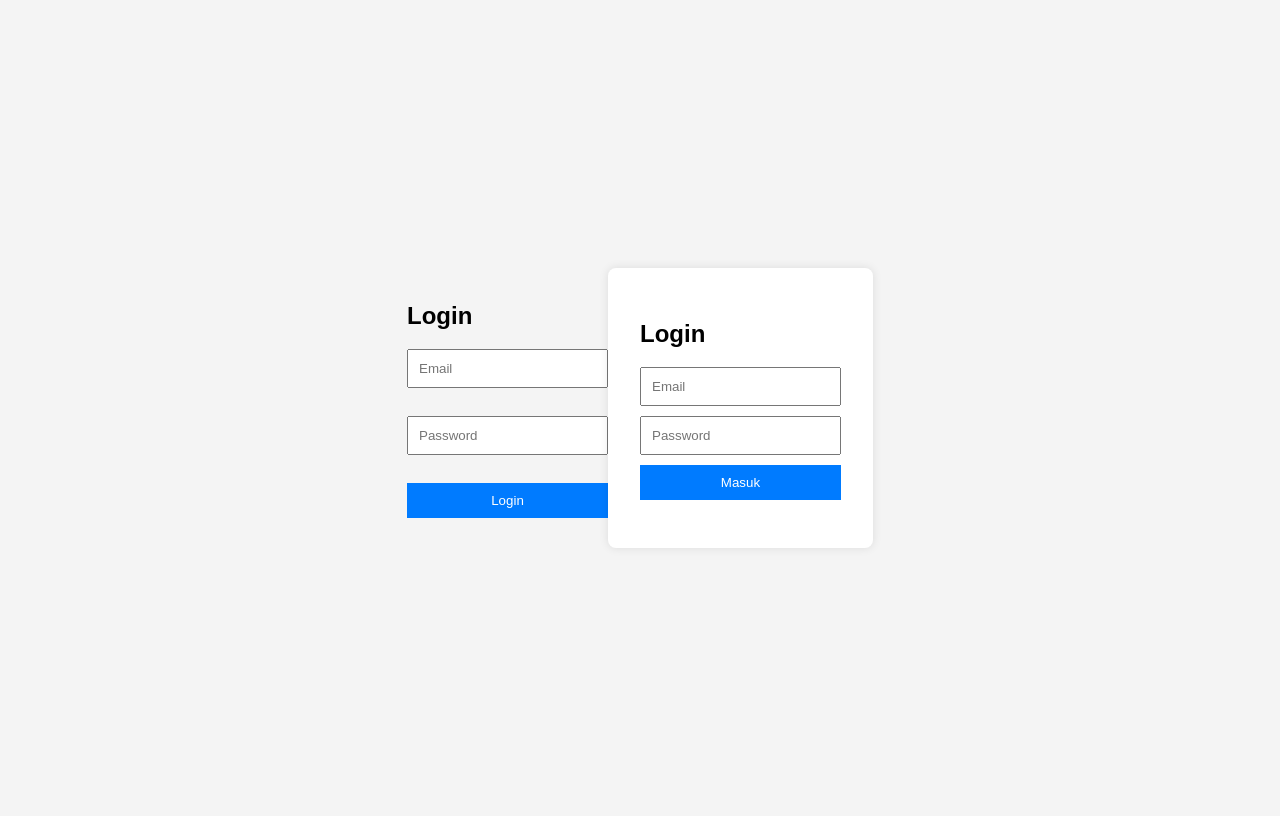
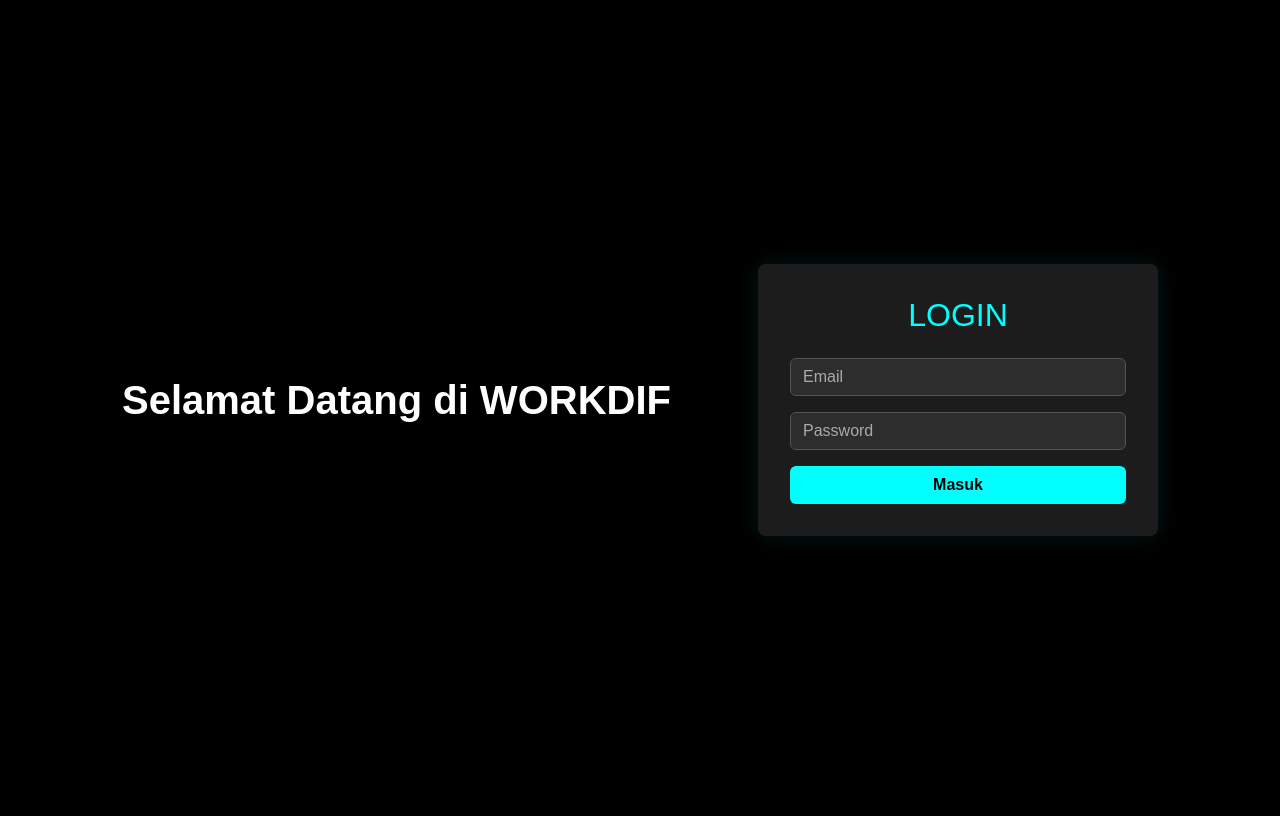
Before and after one commit to wibii02/workdif, a PHP site: page /login.php in a window 1280 px wide. After the commit the page ends 536 px from the top, so only its background shows below. Run offline with PHP 8.4, Linux system fonts and the light colour scheme.

Commit message:
perbaikin login sama autcontrolerr

```diff
--- a/public/style.css
+++ b/public/style.css
@@ -0,0 +1,83 @@
+        body {
+            margin: 0;
+            height: 100vh;
+            background-color: #000;
+            color: #fff;
+            display: flex;
+            align-items: center;
+            justify-content: center;
+            font-family: Arial, sans-serif;
+        }
+
+        .container-login {
+            max-width: 1100px;
+            width: 100%;
+            display: flex;
+            align-items: center;
+            justify-content: space-between;
+            padding: 2rem;
+        }
+
+        .left-text {
+            flex: 1;
+            font-size: 2.5rem;
+            font-weight: bold;
+            color: white;
+            text-align: left;
+            padding-right: 2rem;
+            white-space: nowrap;
+        }
+
+        .login-box {
+            background-color: #1c1c1c;
+            padding: 2rem;
+            border-radius: 8px;
+            box-shadow: 0 0 20px rgba(0, 255, 255, 0.1);
+            width: 100%;
+            max-width: 400px;
+        }
+
+        .form-control {
+            background-color: #2d2d2d;
+            border: 1px solid #555;
+            color: white;
+        }
+
+        .text-login {
+            color: cyan;
+        }
+
+        .form-control::placeholder {
+            color: #aaa;
+        }
+
+        .btn-cyan {
+            background-color: #00ffff;
+            color: #000;
+            font-weight: bold;
+        }
+
+        .btn-cyan:hover {
+            background-color: #00d5d5;
+        }
+
+        .error-message {
+            color: #ff4d4d;
+            text-align: center;
+            margin-bottom: 1rem;
+        }
+
+        @media (max-width: 768px) {
+            .container-login {
+                flex-direction: column;
+                align-items: center;
+                text-align: center;
+            }
+
+            .left-text {
+                padding: 0;
+                margin-bottom: 2rem;
+                font-size: 2rem;
+                white-space: normal;
+            }
+        }
--- a/views/login.php
+++ b/views/login.php
@@ -1,29 +1,37 @@
-<form method="POST" action="../controllers/AuthController.php">
-    <h2>Login</h2>
-    <input type="email" name="email" placeholder="Email" required><br>
-    <input type="password" name="password" placeholder="Password" required><br>
-    <button type="submit" name="login">Login</button>
-</form>
 <!DOCTYPE html>
 <html lang="id">
 <head>
     <meta charset="UTF-8">
-    <title>Login - Manajemen Tugas</title>
-    <style>
-        body { font-family: Arial; background-color: #f4f4f4; display: flex; justify-content: center; align-items: center; height: 100vh; }
-        .login-box { background: white; padding: 2rem; border-radius: 8px; box-shadow: 0 0 10px rgba(0,0,0,0.1); }
-        input, button { display: block; margin-top: 10px; width: 100%; padding: 10px; }
-        button { background: #007bff; color: white; border: none; cursor: pointer; }
-    </style>
+    <title>Login - WORKDIF</title>
+    <link href="https://cdn.jsdelivr.net/npm/bootstrap@5.3.0/dist/css/bootstrap.min.css" rel="stylesheet">
+    <link rel="stylesheet" href="../public/style.css">
+
 </head>
 <body>
-    <div class="login-box">
-        <h2>Login</h2>
-        <form method="POST" action="../controllers/AuthController.php">
-            <input type="email" name="email" placeholder="Email" required>
-            <input type="password" name="password" placeholder="Password" required>
-            <button type="submit" name="login">Masuk</button>
-        </form>
+    <div class="container-login">
+        <!-- Kiri: Tulisan tanpa kotak -->
+        <div class="left-text">
+            Selamat Datang di WORKDIF
+        </div>
+
+        <!-- Kanan: Form Login dalam kotak -->
+        <div class="login-box">
+            <h2 class="text-center mb-4 text-login">LOGIN</h2>
+
+            <?php if (isset($_GET['error'])): ?>
+                <div class="error-message">Email atau password salah.</div>
+            <?php endif; ?>
+
+            <form method="POST" action="../controllers/AuthController.php">
+                <div class="mb-3">
+                    <input type="email" name="email" class="form-control" placeholder="Email" required>
+                </div>
+                <div class="mb-3">
+                    <input type="password" name="password" class="form-control" placeholder="Password" required>
+                </div>
+                <button type="submit" name="login" class="btn btn-cyan w-100">Masuk</button>
+            </form>
+        </div>
     </div>
 </body>
 </html>
```
Also changed, not shown: controllers/AuthController.php (+11 -3 lines).
